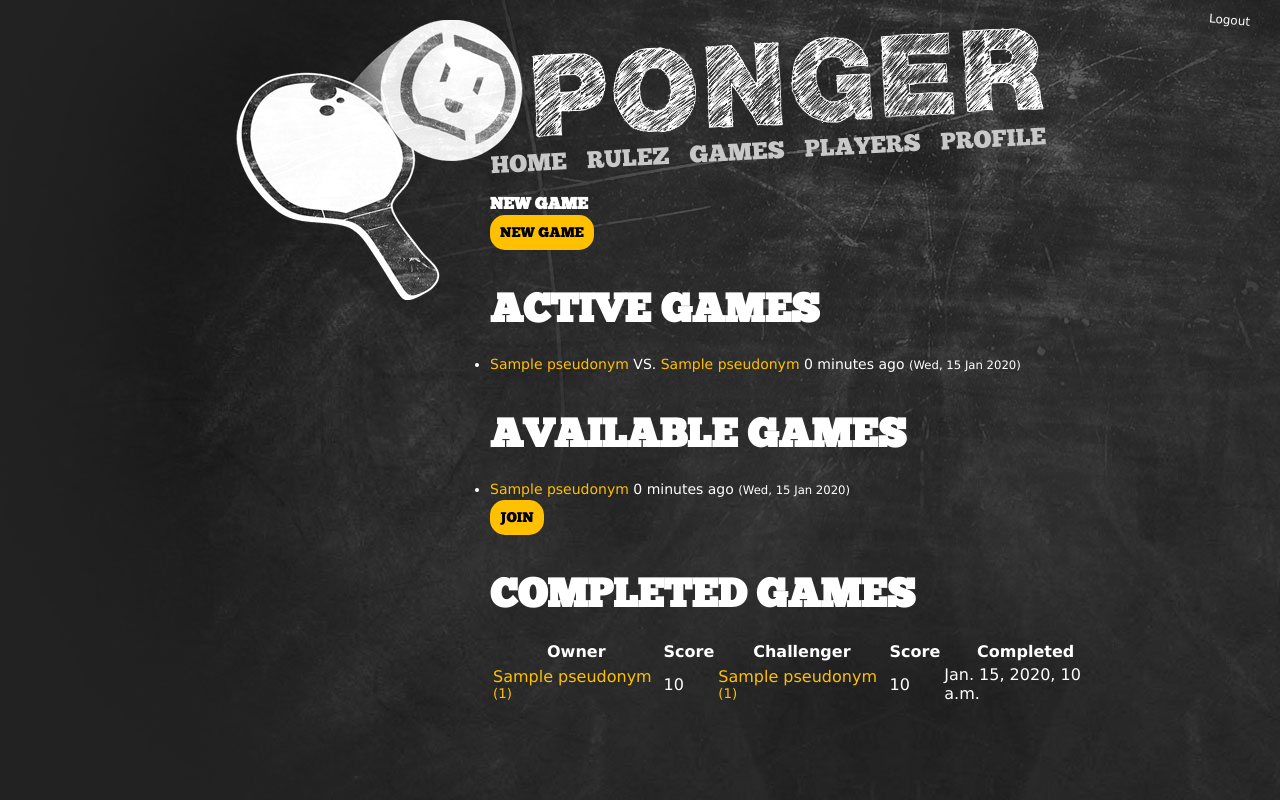
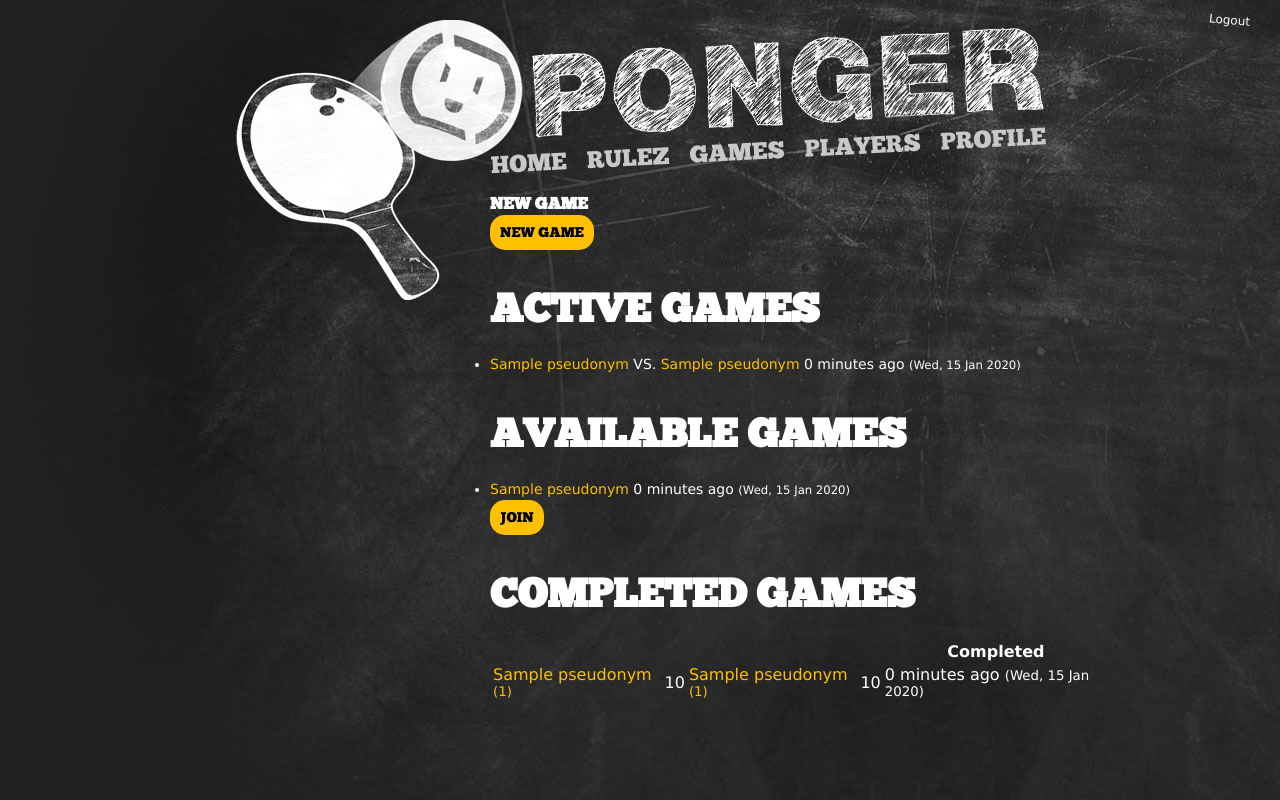
Before and after one commit to oby1/oponger, a Django app: template templates/games.html in a window 1280 px wide. Run offline with Django 3.2, Linux system fonts and the light colour scheme; the template is opened without the code that fills it: most values are stand-ins (such as "Sample title", 1, 10 or a date in 2020).

Commit message:
Relative time on completed games.

```diff
--- a/templates/partials/completed_games.html
+++ b/templates/partials/completed_games.html
@@ -1,10 +1,10 @@
 {% if completed_games %}
 <table>
   <tr>
-    <th>Owner</th>
-    <th>Score</th>
-    <th>Challenger</th>
-    <th>Score</th>
+    <th></th>
+    <th></th>
+    <th></th>
+    <th></th>
     <th>Completed</th>
   </tr>
   {% for game in completed_games %}
@@ -33,7 +33,7 @@
       </a>
     </td>
     <td>{{ game.player_2_score }}</td>
-    <td>{{ game.completed_date }}</td>
+    <td> {{ game.completed_date|timesince }} ago <small>({{ game.completed_date|date:"D, d M Y" }})</small></td>
   </tr>
   {% endfor %}
 </table>
```
